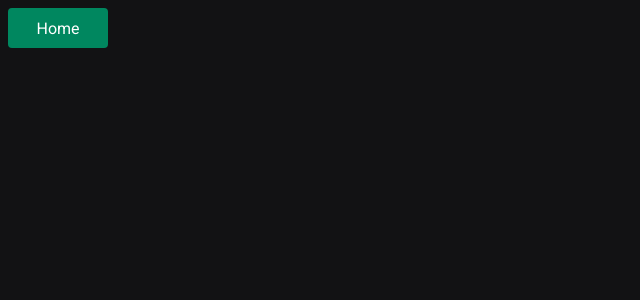
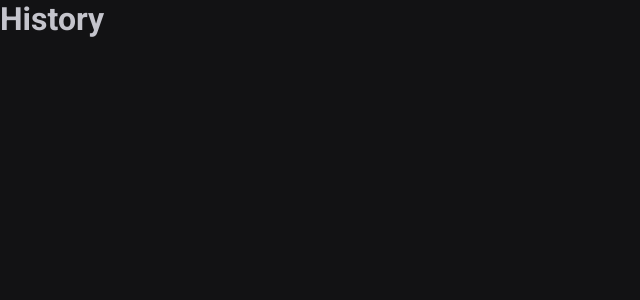
Before and after one commit to JVMedeiros/02-ignite-timer, a React (Vite) app: page /history in a window 1280 px wide. Shown: the top 300 px of the page, without its empty margins (0-640 px from the left). Built offline with nearby package versions, Linux system fonts and the light colour scheme.

Commit message:
wip: history page

```diff
--- a/src/pages/History.tsx
+++ b/src/pages/History.tsx
@@ -1,5 +1,9 @@
 import { ButtonContainer } from "../components/Button.styles";
 
 export function History() {
-  return <ButtonContainer variant="secondary">Home</ButtonContainer>
+  return(
+    <div>
+      <h1>History</h1>
+    </div>
+  )
 }
```
